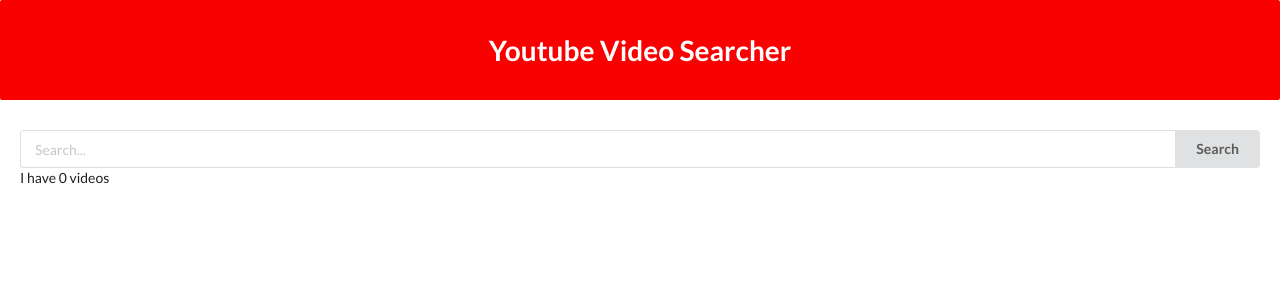
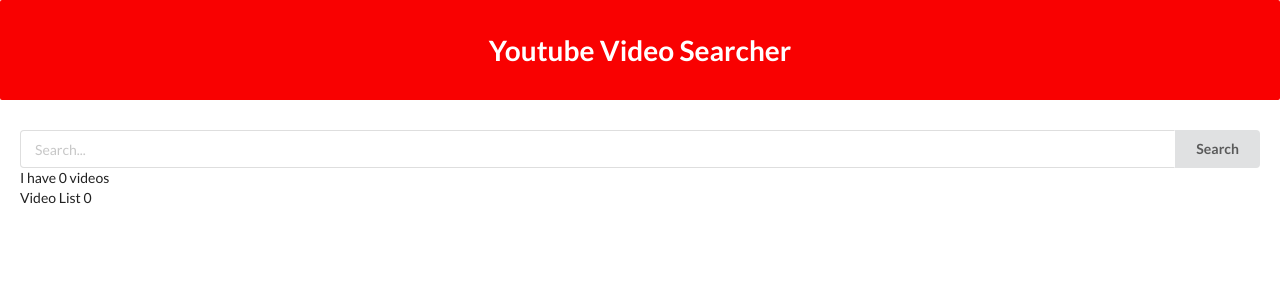
Before and after one commit to OussamaAlouat/youtube-video-search-react, a React (Create React App) app: page / in a window 1280 px wide. Shown: the top 300 px of the page. Built offline with nearby package versions, Linux system fonts and the light colour scheme.

Commit message:
Add videoList component

```diff
--- a/src/components/App.js
+++ b/src/components/App.js
@@ -2,20 +2,21 @@
 import youtube from '../api/youtube';
 import Header from './Header';
 import SearchBar from './SearchBar';
-import './app.css'
+import VideoList from './VideoList';
+
+import './app.css';
+
 class App extends React.Component {
 
   state = { videos: [] }
 
   onSearchSubmit = async (term) => {
-    console.log(term)
     const response = await youtube.get('/search', {
       params: {
           q: term
       }
     });
 
-    console.log(response.data.items)
     this.setState({ videos: response.data.items })
   }
 
@@ -27,7 +28,7 @@
           <SearchBar onSubmit={this.onSearchSubmit} />
 
           I have { this.state.videos.length } videos
-
+          <VideoList  videos={ this.state.videos } />
         </div>
       </div>
     );
--- /dev/null
+++ b/src/components/VideoList.js
@@ -0,0 +1,8 @@
+import React from 'react';
+
+const VideoList = (props) => {
+  const { videos } = props;
+  return <div>Video List {videos.length} </div>
+}
+
+export default VideoList;
```
